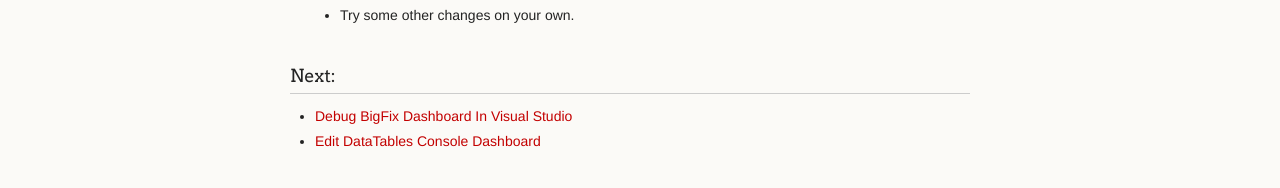
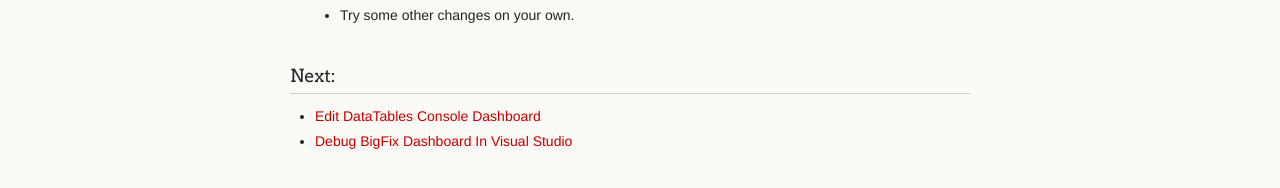
Before and after one commit to jgstew/jgstew.github.io, a Jekyll site: the page built from _posts/2018-10-29-Debug-Dashboard-In-BigFix-Console.md, in a window 1280 px wide and 900 px high, scrolled down 3346 px. Shown: the part 674-862 px from the top of the window. Built offline with Jekyll 4.4.1, drawn with Linux system fonts in a browser that asks for light colours; nearby versions of some CDN libraries; comment, search, counter and statistics services are not loaded.

```diff
--- a/_posts/2018-10-29-Debug-Dashboard-In-BigFix-Console.md
+++ b/_posts/2018-10-29-Debug-Dashboard-In-BigFix-Console.md
@@ -64,5 +64,5 @@
 
 ### Next:
 
+* [Edit DataTables Console Dashboard](https://github.com/jgstew/jgstew.github.io/blob/master/_posts/2018-10-29-Edit-DataTables-Console-Dashboard.md)
 * [Debug BigFix Dashboard In Visual Studio](https://github.com/jgstew/jgstew.github.io/blob/master/_posts/2018-11-27-Debug-BigFix-Dashboard-In-Visual-Studio.md)
-* [Edit DataTables Console Dashboard](https://github.com/jgstew/jgstew.github.io/blob/master/_posts/2018-10-29-Edit-DataTables-Console-Dashboard.md)
```
